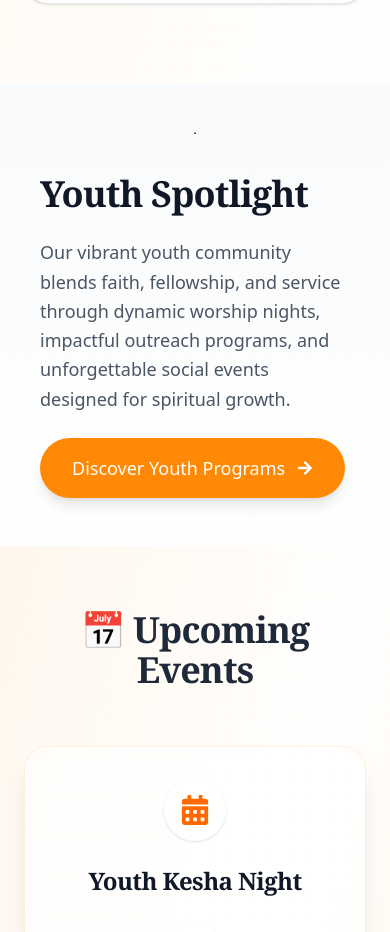
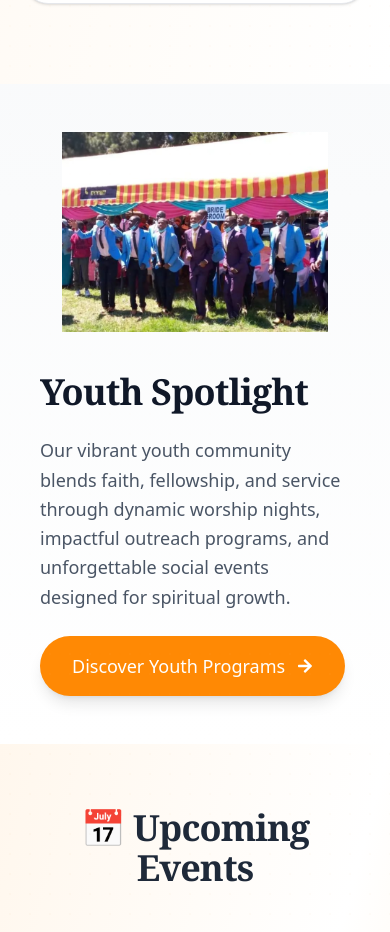
Before and after one commit to devjamesnjoroge/acf-revamp, a Next.js app: page / in a window 390 px wide. Shown: the part 2442-3374 px from the top of the page. Built offline with nearby package versions, Linux system fonts and the light colour scheme.

Commit message:
ft: youth image

```diff
--- a/app/components/YouthSpotlight.tsx
+++ b/app/components/YouthSpotlight.tsx
@@ -12,7 +12,8 @@ const YouthSpotlight = () => {
     >
       <div className="container mx-auto px-6 sm:px-8 lg:px-12">
         <div className="flex flex-col md:flex-row items-center gap-10 lg:gap-16">
-          <div className="md:w-1/2 relative group aspect-[4/3]">
+          {/* Added min-h-[200px] and aspect-[4/3] for all screens to ensure height */}
+          <div className="md:w-1/2 relative group aspect-[4/3] min-h-[200px]">
             <div className="overflow-hidden rounded-2xl shadow-md group-hover:shadow-xl transition-all duration-300 group-hover:border-orange-400 border border-gray-100 bg-gradient-to-br from-white to-orange-50">
               <Image
                 src="/youth-group.jpeg"
```
